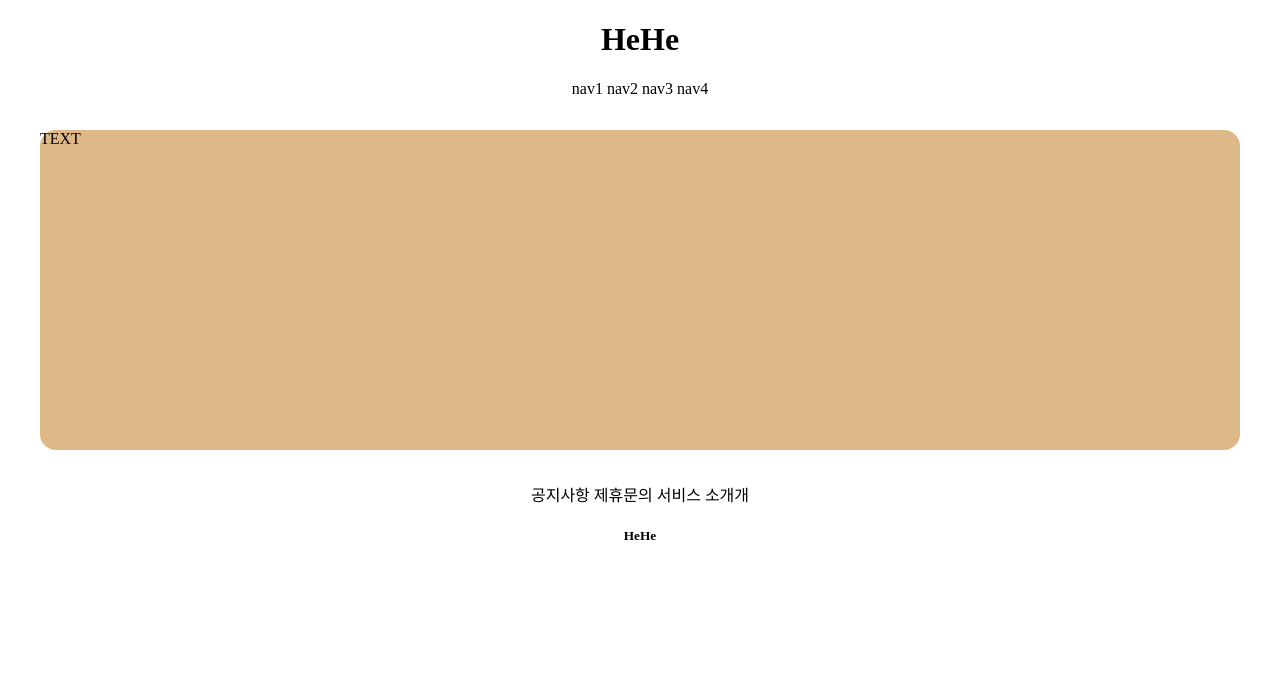
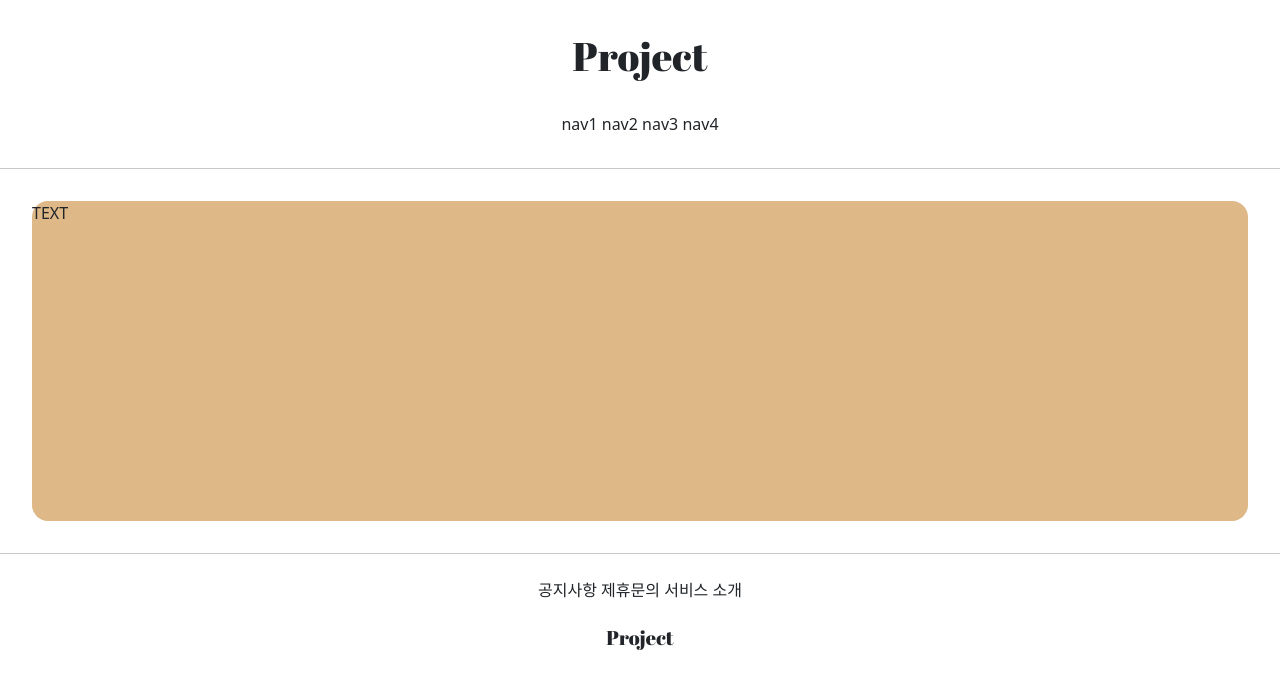
Before and after one commit to 100100001001/gis_django, a Django app: page /accounts/hello_world/ in a window 1280 px wide. Shown: the top 689 px of the page. Run offline with Django 3.2, Linux system fonts and the light colour scheme; parts of the project's set-up code (start-up, migrations or seed data) failed here and were passed over.

Commit message:
7/6 commit 3

```diff
--- a/templates/base.html
+++ b/templates/base.html
@@ -8,8 +8,13 @@
 
 {% include 'header.html' %}
 
+<hr>
+
+
 {% block content %}
 {% endblock %}
+
+<hr>
 
 {% include 'footer.html' %}
 
--- a/templates/footer.html
+++ b/templates/footer.html
@@ -1,13 +1,13 @@
 <div style="text-align: center">
 
-    <div>
+    <div style="margin-top: 1.5rem">
         <span>공지사항</span>
         <span>제휴문의</span>
-        <span>서비스 소개개</san>
+        <span>서비스 소개</san>
 
     </div>
-    <div>
-        <h5>HeHe</h5>
+    <div style="margin: 1.5rem 0; font-family: 'Abril Fatface', cursive;">
+        <h5>Project</h5>
     </div>
 
 </div>
--- a/templates/head.html
+++ b/templates/head.html
@@ -1,5 +1,14 @@
-
 <head>
     <meta charset="UTF-8">
     <title>Title</title>
+
+    {#  Bootstrap link  #}
+    <link href="https://cdn.jsdelivr.net/npm/bootstrap@5.0.2/dist/css/bootstrap.min.css"
+          rel="stylesheet" integrity="sha384-EVSTQN3/azprG1Anm3QDgpJLIm9Nao0Yz1ztcQTwFspd3yD65VohhpuuCOmLASjC"
+          crossorigin="anonymous">
+    {#  Google fonts link  #}
+    <link rel="preconnect" href="https://fonts.googleapis.com">
+    <link rel="preconnect" href="https://fonts.gstatic.com" crossorigin>
+    <link href="https://fonts.googleapis.com/css2?family=Abril+Fatface&display=swap" rel="stylesheet">
+
 </head>
--- a/templates/header.html
+++ b/templates/header.html
@@ -1,11 +1,11 @@
 <div style="text-align: center">
 
-    <div>
-        <h1>HeHe</h1>
+    <div style="margin: 2rem 0; font-family: 'Abril Fatface', cursive;">
+        <h1>Project</h1>
     </div>
 
 
-    <div>
+    <div style="margin-bottom: 2rem;">
         <span>nav1</span>
         <span>nav2</span>
         <span>nav3</span>
```
